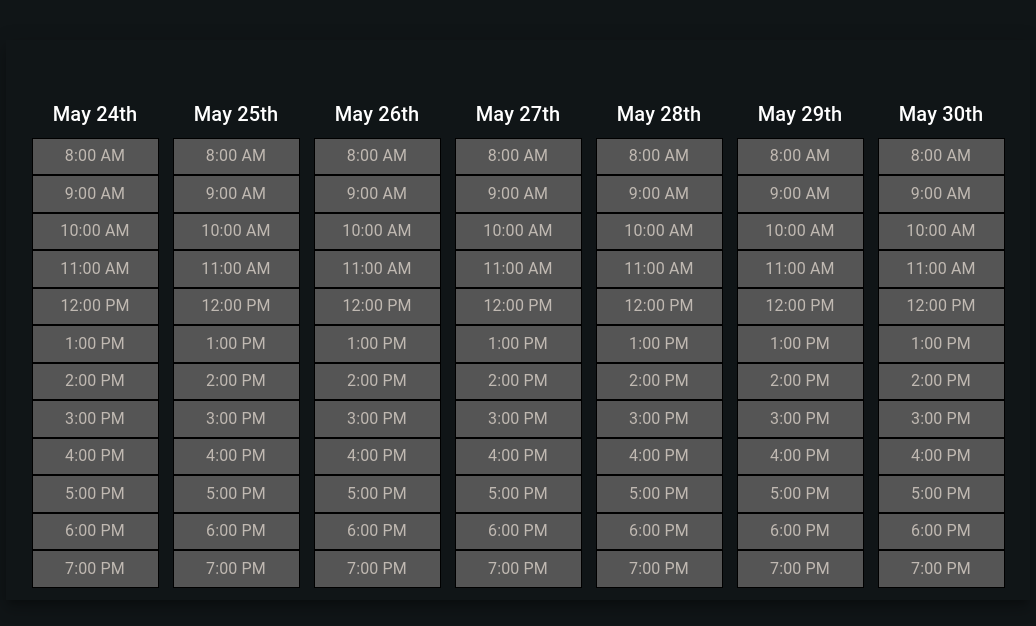
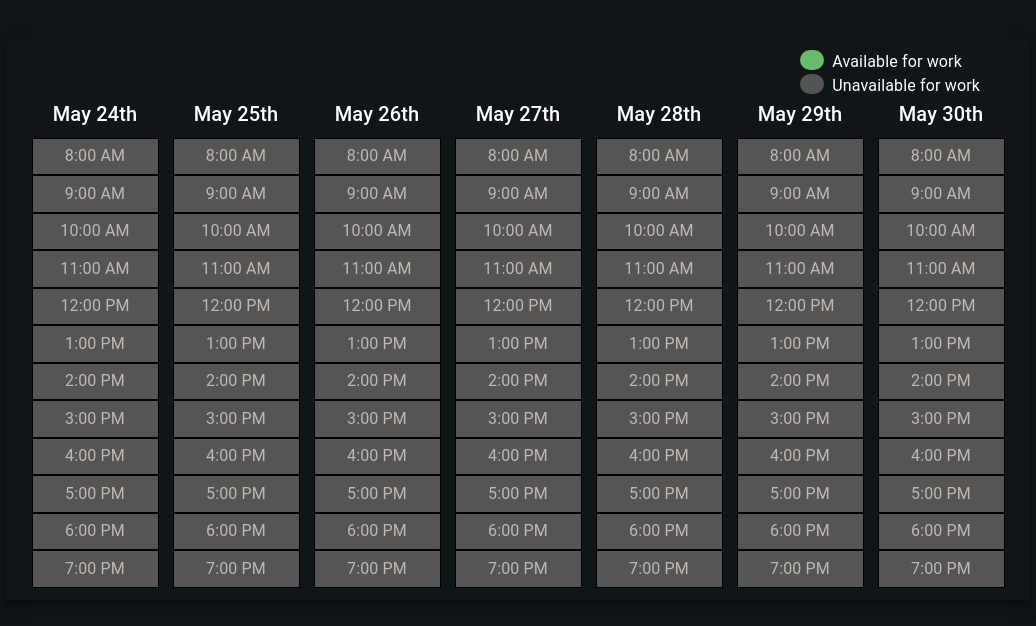
Before and after one commit to dev-pigeon/tache-time, a React (Vite) app in the folder client/: page / in a window 1280 px wide. Shown: the top 626 px of the page, without its empty margins (122-1158 px from the left). Built offline with nearby package versions, Linux system fonts and the light colour scheme.

Commit message:
added color meaning labels to calendar container

```diff
--- a/client/src/components/CalendarContainer.tsx
+++ b/client/src/components/CalendarContainer.tsx
@@ -4,6 +4,7 @@ import "../styles/CalendarContainer.css";
 import DateContainer from "./DateContainer";
 import useCalendarContainer from "../hooks/useCalendarContainer";
 import { useEffect } from "react";
+import WorkLabel from "./WorkLabel";
 
 const CalendarContainer = () => {
   const calendarContainerHook = useCalendarContainer();
@@ -20,6 +21,11 @@ const CalendarContainer = () => {
       id="calendar-container"
       sx={{ boxShadow: 10 }}
     >
+      <Stack position={"absolute"} top={10} right={50}>
+        <WorkLabel text="Available for work" bgColor="#67ba6b" />
+        <WorkLabel text="Unavailable for work" bgColor="#545454" />
+      </Stack>
+
       {calendarContainerHook.dates &&
         calendarContainerHook.dates.map((value, index) => (
           <DateContainer key={`date-container#${index}`} date={value} />
--- /dev/null
+++ b/client/src/components/WorkLabel.tsx
@@ -0,0 +1,17 @@
+import { Stack, Chip, Typography } from "@mui/material";
+
+interface WorkLabelProps {
+  bgColor: string;
+  text: string;
+}
+
+const WorkLabel = ({ bgColor, text }: WorkLabelProps) => {
+  return (
+    <Stack direction={"row"} gap={1}>
+      <Chip sx={{ backgroundColor: bgColor, height: 20 }} />
+      <Typography color={"white"}>{text}</Typography>
+    </Stack>
+  );
+};
+
+export default WorkLabel;
--- a/client/src/styles/CalendarContainer.css
+++ b/client/src/styles/CalendarContainer.css
@@ -2,7 +2,7 @@
     width: 80%;
     top: 40%;
     left: 50%;
-    position: fixed;
+    position: relative;
     transform:translate(-50%, -50%);
     display: flex;
     align-items: center;
```
